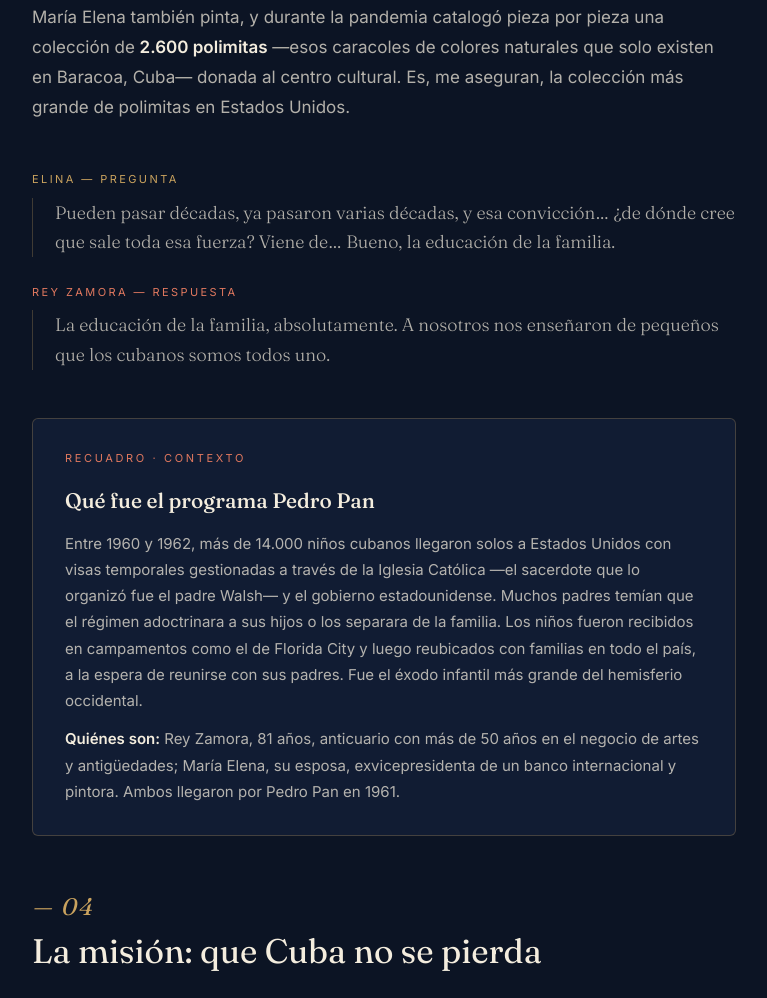
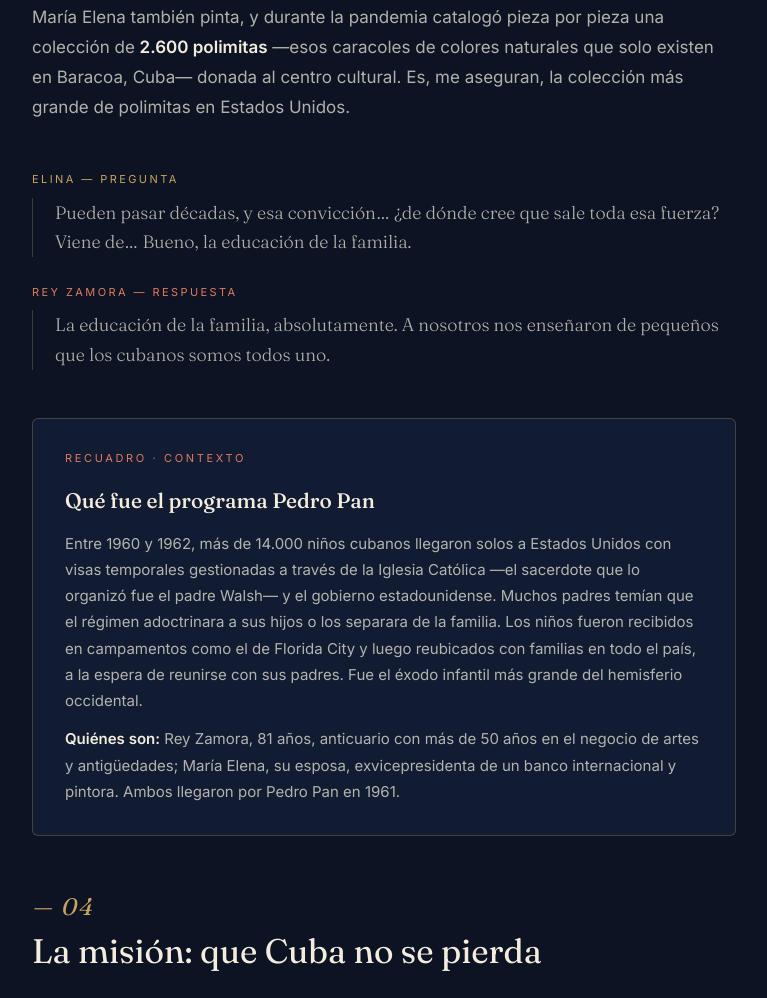
Before and after one commit to muviproject/elina-contigo, a plain HTML site: page entrevista-zamora.html in a window 1280 px wide. Shown: the part 4538-5536 px from the top of the page, without its empty margins (256-1023 px from the left). Drawn offline with Linux system fonts and the light colour scheme.

Commit message:
Pule redundancia oral en diálogo destacado

```diff
--- a/entrevista-zamora.html
+++ b/entrevista-zamora.html
@@ -435,7 +435,7 @@
     <div class="dialogo">
       <div class="turno">
         <p class="quien elina">Elina — pregunta</p>
-        <p class="texto">Pueden pasar décadas, ya pasaron varias décadas, y esa convicción… ¿de dónde cree que sale toda esa fuerza? Viene de… Bueno, la educación de la familia.</p>
+        <p class="texto">Pueden pasar décadas, y esa convicción… ¿de dónde cree que sale toda esa fuerza? Viene de… Bueno, la educación de la familia.</p>
       </div>
       <div class="turno">
         <p class="quien invitado">Rey Zamora — respuesta</p>
```
